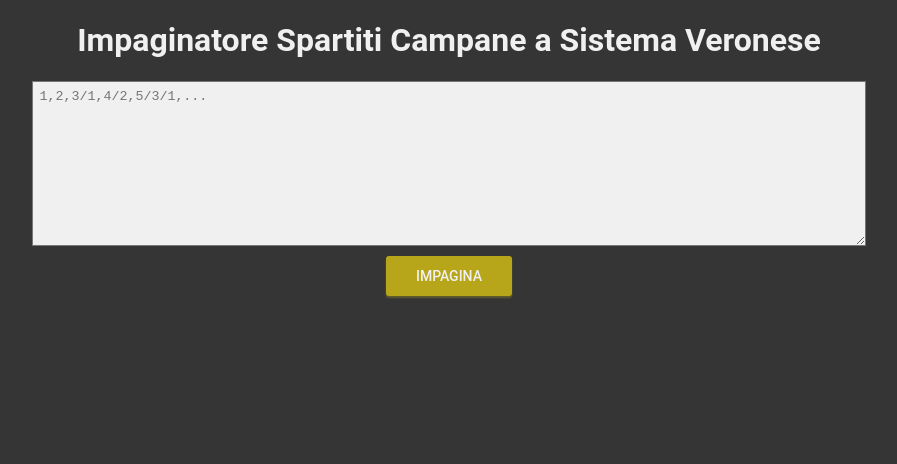
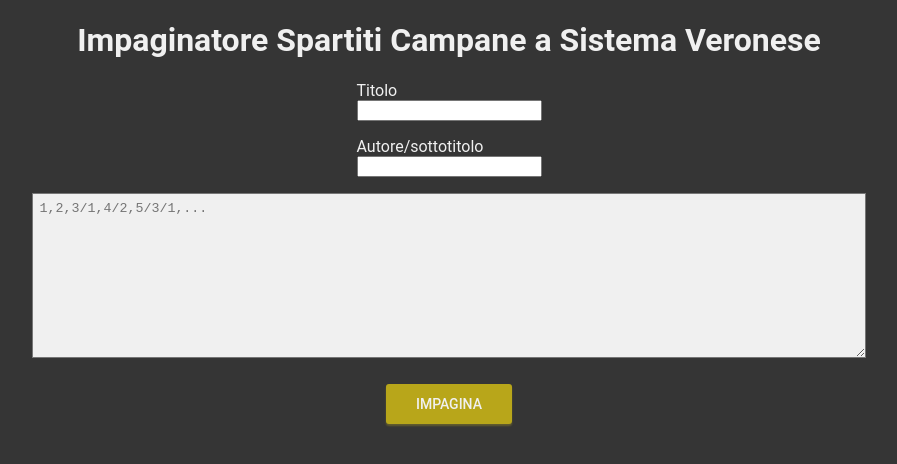
Before and after one commit to VersusF/bells-sheets-pager, a SvelteKit app: page / in a window 1280 px wide. Shown: the top 464 px of the page, without its empty margins (191-1088 px from the left). Built offline with nearby package versions, Linux system fonts and the light colour scheme.

Commit message:
Add: inputs for title and author

```diff
--- a/src/lib/pager.ts
+++ b/src/lib/pager.ts
@@ -35,7 +35,7 @@ function parseRawInput(raw: string) {
     return cells;
 }
 
-async function populateTemplate(cells: string[]) {
+async function populateTemplate(title: string, author: string, cells: string[]) {
     const res = await fetch("/templates/sheet-template.html");
     const template = await res.text();
     let tableCells = "";
@@ -53,7 +53,7 @@ async function populateTemplate(cells: string[]) {
             printRow();
         }
         if (cell === "P") {
-            buffer += '<td style="background-color: #66ff66">P</td>';
+            buffer += '<td style="background-color: #b5ffb5">P</td>';
         } else if (cell === "") {
             buffer += '<td style="background-color: #ff9d9d"></td>';
         } else if (cell.length > 5) {
@@ -67,6 +67,8 @@ async function populateTemplate(cells: string[]) {
     printRow();
 
     const sheet = template
+        .replace(/%TITLE%/g, title)
+        .replace("%AUTHOR%", author)
         .replace("%ROW_NUMBER%", Math.ceil(cells.length / ROW_NOTES).toString())
         .replace("%CELLS%", tableCells);
 
@@ -89,8 +91,8 @@ function exportPdf(html: string) {
     });
 }
 
-export async function sheetToPage(raw: string) {
+export async function sheetToPage(title: string, author: string, raw: string) {
     const cells = parseRawInput(raw);
-    const html = await populateTemplate(cells);
+    const html = await populateTemplate(title, author, cells);
     exportPdf(html);
 }
--- a/src/routes/+page.svelte
+++ b/src/routes/+page.svelte
@@ -1,16 +1,24 @@
 <script>
     import { sheetToPage } from "../lib/pager";
     let rawInput = "";
+    let title = "";
+    let author = "";
     const click = () => {
-        sheetToPage(rawInput);
+        sheetToPage(title.trim(), author.trim(), rawInput);
     };
 </script>
 
 <div class="background">
     <h1 class="title">Impaginatore Spartiti Campane a Sistema Veronese</h1>
     <div class="form">
-        <!-- TODO: Title -->
-        <!-- TODO: Author -->
+        <div class="title-form note-input">
+            <label for="title">Titolo</label>
+            <input bind:value={title} type="text" name="title" id="input-title" />
+        </div>
+        <div class="author-form note-input">
+            <label for="author">Autore/sottotitolo</label>
+            <input bind:value={author} type="text" name="author" id="input-author" />
+        </div>
         <textarea
             bind:value={rawInput}
             name="raw"
@@ -40,6 +48,12 @@
         align-items: center;
         max-width: 80vw;
         width: 100%;
+        row-gap: 1em;
+    }
+    .note-input {
+        display: flex;
+        flex-direction: column;
+        align-items: flex-start;
     }
     .title {
         text-align: center;
--- a/static/templates/sheet-template.html
+++ b/static/templates/sheet-template.html
@@ -25,7 +25,6 @@
                     height: calc(min(190mm, 53px * var(--row-count, 2)));
                     table-layout: fixed;
                     text-align: center;
-                    border: 1px solid #ccc;
                     color: #000;
                     font-size: 14pt;
                     overflow-wrap: break-word;
```
